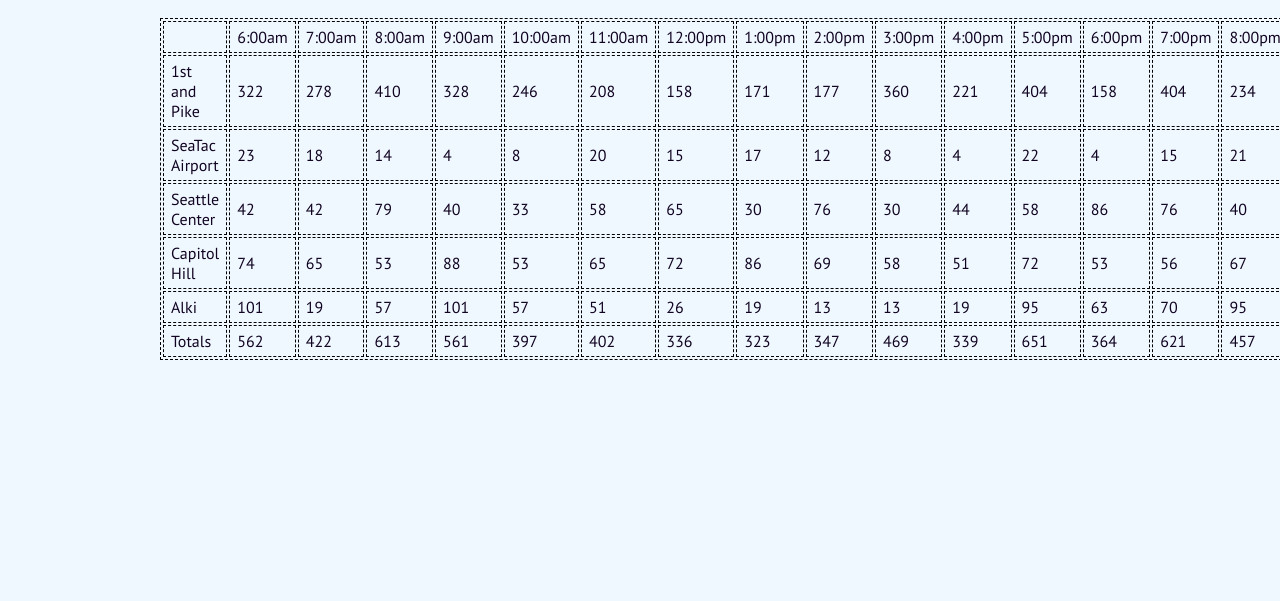
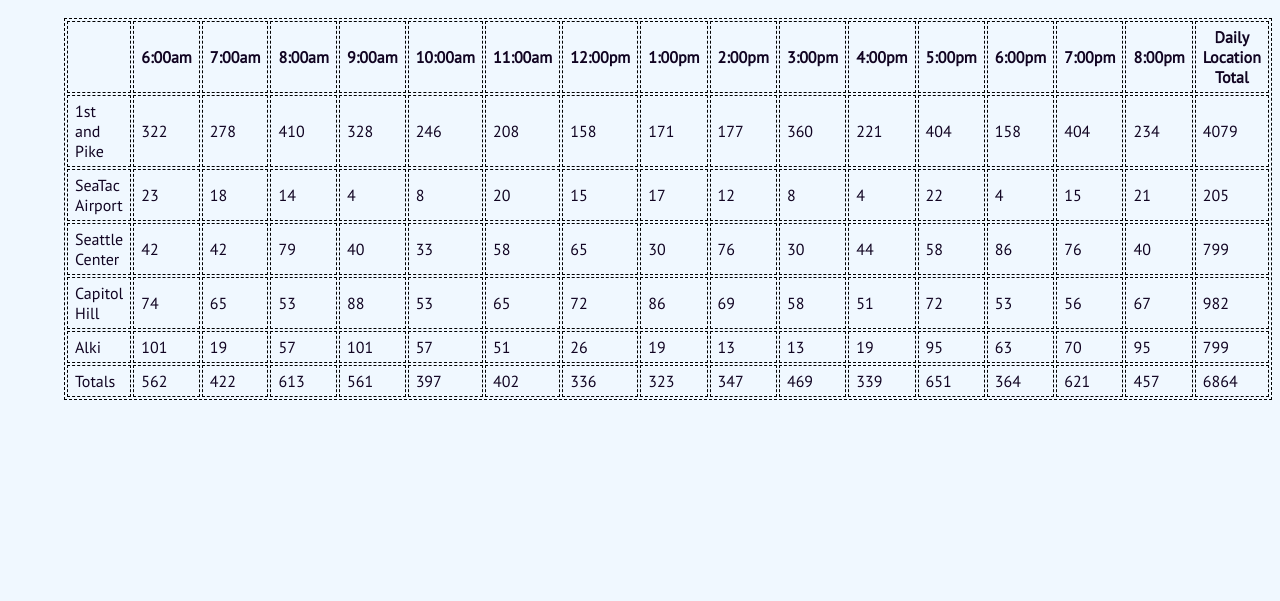
Before and after one commit to jshin83/cookie-stand, a plain HTML site: page sales.html in a window 1280 px wide. Shown: the part 199-800 px from the top of the page. Drawn offline with Linux system fonts and the light colour scheme; a web font is replaced by a local one.

Commit message:
added totals for each store, final total, changed css margin to fluid

```diff
--- a/css/style.css
+++ b/css/style.css
@@ -31,7 +31,7 @@
 }
 
 body {
-  margin: 125px 160px;
+  margin: 125px 5%;
   background-color: aliceblue;
 }
 
--- a/js/app.js
+++ b/js/app.js
@@ -1,10 +1,12 @@
 'use strict';
 
-// array to hold all locations
 var allStores = [];
 var storeHours = [];
 var hourlySums = [0, 0, 0, 0, 0, 0, 0, 0, 0, 0, 0, 0, 0, 0, 0];
+var storeCookieSum;
 var tbdy;
+var trElement;
+var totalCookieSum = 0;
 
 // create location object - constructor
 function Store(locationName, minimum, maximum, averageCookies) {
@@ -30,11 +32,16 @@
   storeHours.push(processTime(i));
 }
 
-// populate customersPerHour and cookiesSoldHourly arrays
+// populate customersPerHour and cookiesSoldHourly arrays, total cookies property for object
 for (let storeIndex = 0; storeIndex < allStores.length; storeIndex++) {
+  // initialize sum to zero, or reset to zero for store object
+  storeCookieSum = 0;
   for (let i = 0; i < 15; i ++) {
     addCustomersAndCookies(allStores[storeIndex], i);
   }
+  // populate totalCookies for object
+  allStores[storeIndex].totalCookies = storeCookieSum;
+  totalCookieSum += storeCookieSum;
 }
 
 Store.prototype.render = function() {
@@ -51,6 +58,9 @@
     trElement.appendChild(tdElement);
     hourlySums[cookiesIndex] = hourlySums[cookiesIndex] + this.cookiesSoldHourly[cookiesIndex];
   }
+  tdElement = document.createElement('td');
+  tdElement.textContent = this.totalCookies;
+  trElement.appendChild(tdElement);
   // append tr to tbdy
   tbdy.appendChild(trElement);
 };
@@ -58,9 +68,9 @@
 // wrapper function
 displayData();
 
+// creates table, calls render for each object in store array
 function displayData() {
   createTable();
-
   // call render on all stores
   for(let i = 0; i < allStores.length; i++) {
     allStores[i].render();
@@ -77,58 +87,60 @@
   // make table body
   tbdy = document.createElement('tbody');
   // create table headers
-  createTh();
+  createTableHeaderRow();
   table.appendChild(tbdy);
   div.appendChild(table);
 }
 
 // helper function to create table headers
-function createTh() {
-  var thElement = document.createElement('th');
-  let tdEl = document.createElement('td');
-  tdEl.textContent = '';
-  tbdy.appendChild(thElement.appendChild(tdEl));
+function createTableHeaderRow() {
+  createTh('');
   for (let i = 0; i < storeHours.length; i++) {
-    tdEl = document.createElement('td');
-    tdEl.textContent = storeHours[i];
-    tbdy.appendChild(thElement.appendChild(tdEl));
+    createTh(storeHours[i]);
   }
+  createTh('Daily Location Total');
 }
 
-// helper function to create totals table tr
+// helper funciton to create table hr
+function createTh(thContent) {
+  var thElement = document.createElement('th');
+  //let tdEl = document.createElement('td');
+  thElement.textContent = thContent;
+  tbdy.appendChild(thElement);
+}
+
+// helper function to create totals table tr - footer row
 function createTotalsRow() {
+  trElement = document.createElement('tr');
   createTd('Totals');
-  let trElement = document.createElement('tr');
   for (let i = 0; i < hourlySums.length; i++) {
-    let tdEl = document.createElement('td');
-    tdEl.textContent = hourlySums[i];
-    tbdy.appendChild(trElement.appendChild(tdEl));
+    createTd(hourlySums[i]);
   }
+  createTd(totalCookieSum);
 }
 
 // helper function that creates blank td
 function createTd(content) {
-  var thElement = document.createElement('th');
   let tdEl = document.createElement('td');
   tdEl.textContent = content;
-  tbdy.appendChild(thElement.appendChild(tdEl));
+  tbdy.appendChild(trElement.appendChild(tdEl));
 }
 
 // helper function to add number of customers to array, calls function to add to cookies per hour array
 function addCustomersAndCookies (location, i) {
-  var number = location.customersPerHour[i] = getRandomIntInclusive(location.minimum, location.maximum);
-  totalCookiesPerHour(location, i, number);
+  location.customersPerHour[i] = getRandomIntInclusive(location.minimum, location.maximum);
+  totalCookiesPerHour(location, i, location.customersPerHour[i]);
 }
 
 // helper function that calculates number of cookies sold per location - dependent on number of customers that hour
 function totalCookiesPerHour(location, i, number) {
   location.cookiesSoldHourly[i] = Math.ceil(number * location.averageCookies);
-  // console.log("cookies at " + location.location + " at hour " + i + " = " + cookies); // testing
+  storeCookieSum += location.cookiesSoldHourly[i];
 }
 
 // source https://developer.mozilla.org/en-US/docs/Web/JavaScript/Reference/Global_Objects/Math/random - generates random number, min and max inclusive
 function getRandomIntInclusive(min, max) {
-  return Math.floor(Math.random() * (max - min + 1)) + min; //The maximum is inclusive and the minimum is inclusive
+  return Math.floor(Math.random() * (max - min + 1)) + min;
 }
 
 // helper function to display time in correct way, with am and pm
```
